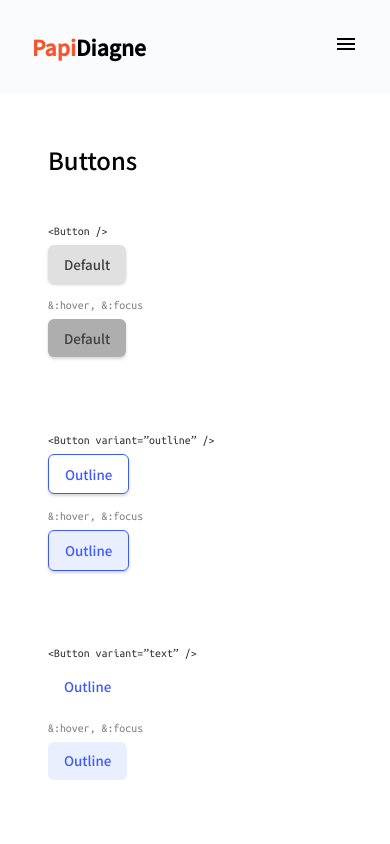
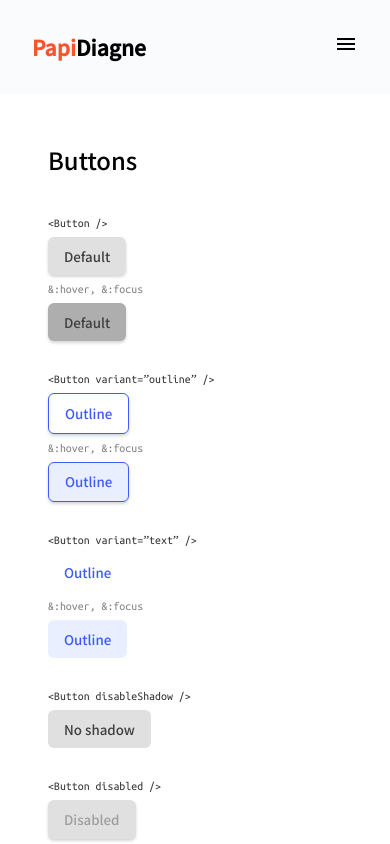
Before and after one commit to nushen96/devchallenges-ui-kit, a React (Create React App) app: page / in a window 390 px wide. Shown: the top 844 px of the page. Built offline with nearby package versions, Linux system fonts and the light colour scheme.

Commit message:
improved responsivity on certain screens

```diff
--- a/src/App.css
+++ b/src/App.css
@@ -1,6 +1,13 @@
 .app {
-  min-height: 100vh;
+  height: 100vh;
   display: flex;
+}
+
+@media (max-width: 768px) {
+  .app {
+    height: unset;
+    min-height: 100vh;
+  }
 }
 
 button {
--- a/src/components/ContentRow.jsx
+++ b/src/components/ContentRow.jsx
@@ -1,21 +1,17 @@
-import styled from 'styled-components'
+import styled from "styled-components";
 const ContentRow = styled.div`
   display: flex;
   width: fit-content;
-  justify-content: space-between;
+  flex-wrap: wrap;
 
   @media (max-width: 768px) {
-    flex-wrap: wrap;
     width: 100%;
     justify-content: space-between;
-  }
-
-  @media (max-width: 768px) {
-    margin-top: 2rem;
+    margin-top: 1.5rem;
 
     &:first-child {
-      margin-top: unset;
+      margin-top: 0;
     }
   }
-`
-export default ContentRow
+`;
+export default ContentRow;
--- a/src/components/LabeledElement.jsx
+++ b/src/components/LabeledElement.jsx
@@ -9,20 +9,20 @@ const ElementLabel = styled.p`
 `;
 
 const LabeledElement = styled.div`
-  min-width: 15rem;
+  min-width: 12rem;
   margin-right: 1rem;
-  &:first-child {
-    margin-left: 0;
-  }
 
   @media (max-width: 768px) {
+    margin-top: 0.5rem;
     min-width: 10rem;
     margin-right: 0.5rem;
-    margin-top: 1rem;
+    &:first-child {
+      margin-left: 0;
+    }
   }
-`
+`;
 
-const LabeledElementWrapper = ({children, label, secondState}) => {
+const LabeledElementWrapper = ({ children, label, secondState }) => {
   return (
     <LabeledElement>
       <ElementLabel secondState={secondState}>{label}</ElementLabel>
--- a/src/components/MainContainer.jsx
+++ b/src/components/MainContainer.jsx
@@ -4,7 +4,6 @@ const MainContainer = styled.div`
   padding: 3rem 3rem 1rem;
   display: flex;
   flex-direction: column;
-  gap: 2rem;
 `;
 
 const ContentTitle = styled.h1`
--- a/src/components/MainContent.jsx
+++ b/src/components/MainContent.jsx
@@ -4,7 +4,12 @@ const MainContent = styled.div`
   display: flex;
   flex-direction: column;
   flex: 1;
-  gap: 1.8rem;
+  justify-content: space-between;
+  margin: 2rem 0;
+
+  @media (max-width: 768px) {
+    gap: normal;
+  }
 `;
 
 export default MainContent;
--- a/src/components/SideMenu.jsx
+++ b/src/components/SideMenu.jsx
@@ -26,7 +26,6 @@ const MenuContainer = styled.div`
   margin-top: 10rem;
   display: flex;
   flex-direction: column;
-  gap: 2rem;
 
   @media (max-width: 768px) {
     flex-direction: row;
@@ -53,6 +52,11 @@ const MenuItem = styled.button`
   font-size: inherit;
   color: ${(props) => (props.active ? "inherit" : "var(--gray5)")};
   text-align: left;
+  margin-top: 2rem;
+
+  &:first-child {
+    margin-top: 0;
+  }
 
   .mobile-menu-container & {
     margin-top: 0.5rem;
```
